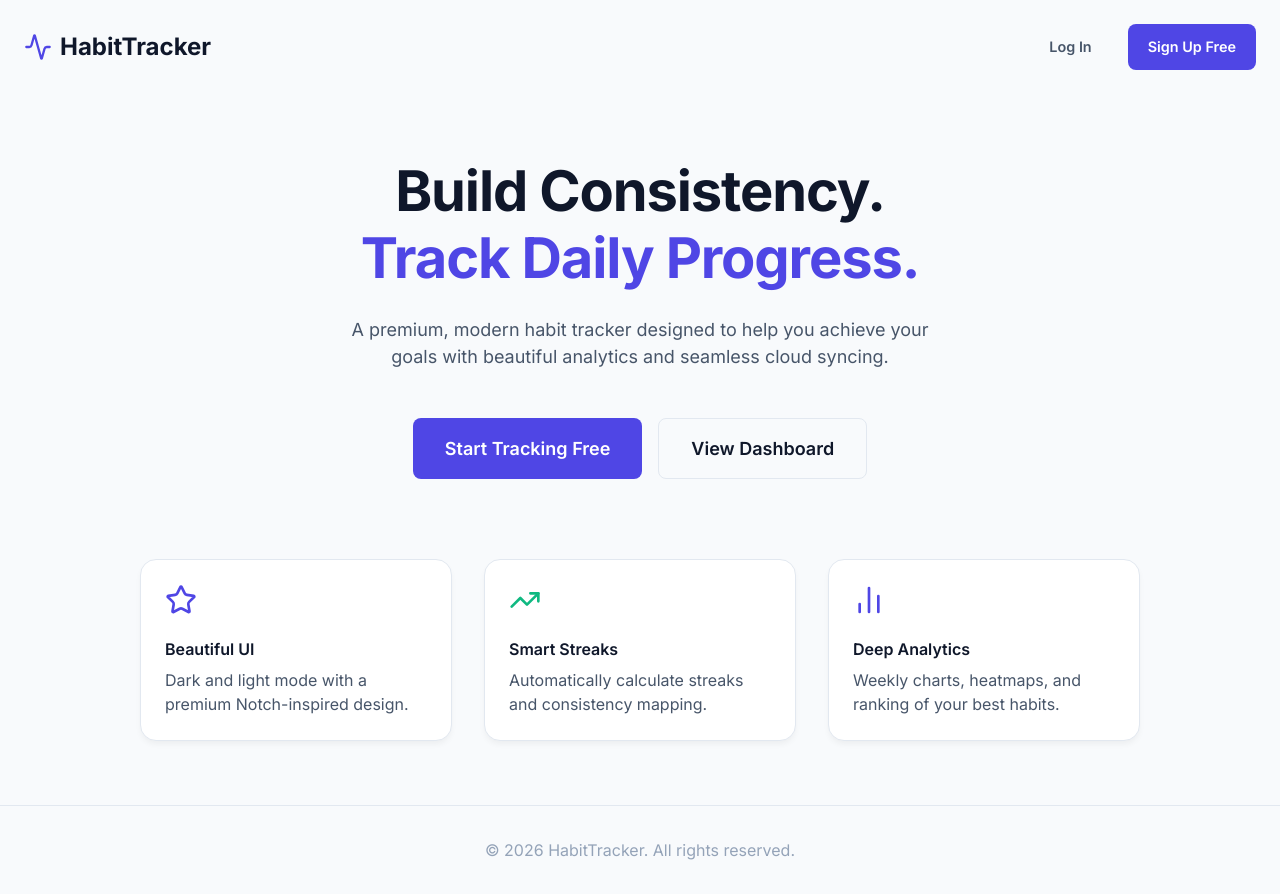
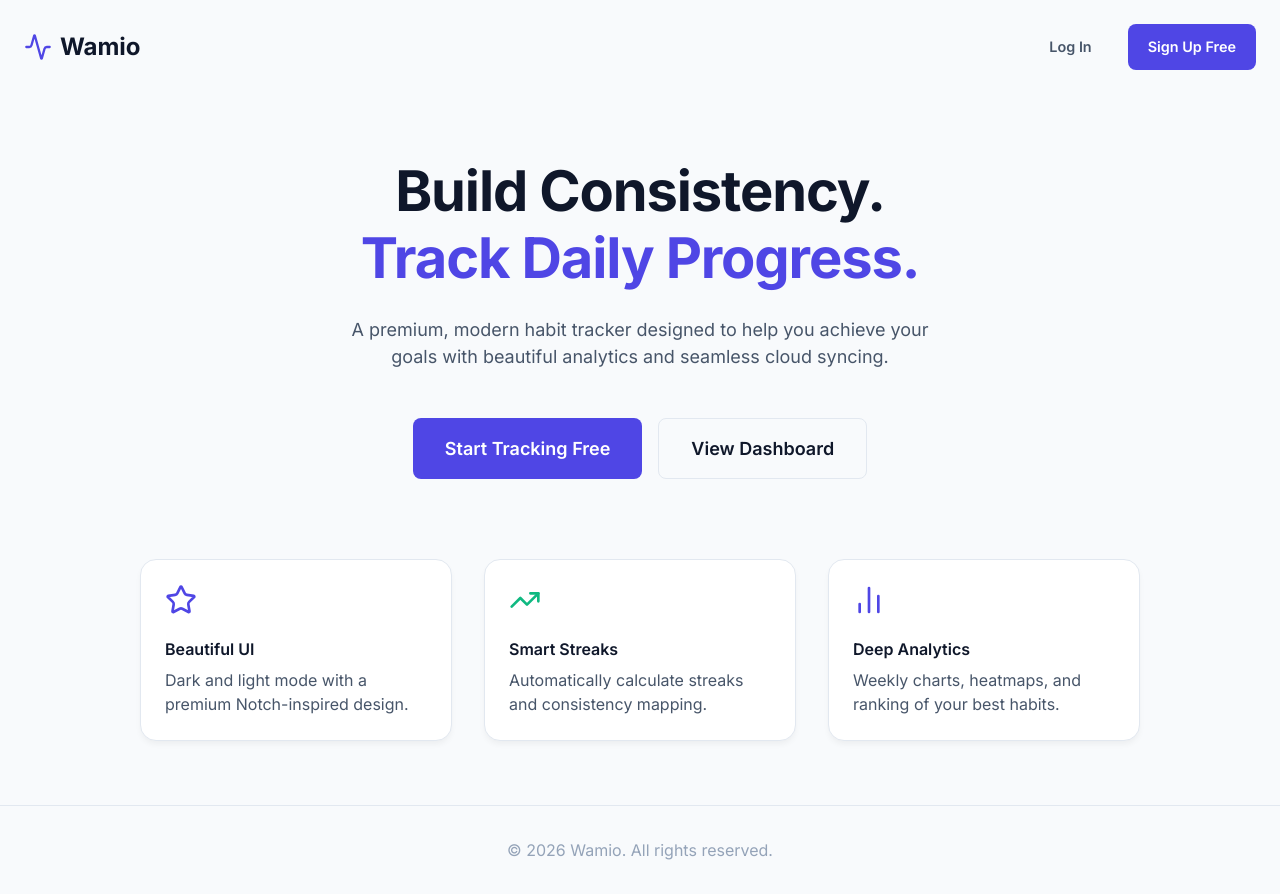
Before and after one commit to bhaveshcharan2/Habit-Tracker, a React (Vite) app: page / in a window 1280 px wide. Built offline with nearby package versions, Linux system fonts and the light colour scheme; no server answers.

Commit message:
updated features

```diff
--- a/index.html
+++ b/index.html
@@ -6,7 +6,7 @@
     <meta name="viewport" content="width=device-width, initial-scale=1.0" />
 
     <!-- Primary Meta Tags -->
-    <title>Habit Tracker | Build Better Habits Daily</title>
+    <title>Wamio | Build Better Habits Daily</title>
     <meta name="title" content="Habit Tracker | Build Better Habits Daily" />
     <meta name="description" content="A premium, modern habit tracker to help you build consistency, track daily progress, and achieve your goals with beautiful analytics." />
 
--- a/src/components/Layout.jsx
+++ b/src/components/Layout.jsx
@@ -22,8 +22,8 @@ export default function Layout({ children }) {
       <aside className="sidebar">
         <div className="sidebar-header">
           <Link to="/dashboard" className="logo">
-            <span style={{ color: 'white' }}>Habit</span>
-            <span style={{ color: 'var(--accent-color)' }}>Forge</span>
+            <span style={{ color: 'var(--text-primary)' }}>Wa</span>
+            <span style={{ color: 'var(--accent-color)' }}>mio</span>
           </Link>
         </div>
 
--- a/src/pages/Landing.jsx
+++ b/src/pages/Landing.jsx
@@ -12,7 +12,7 @@ export default function Landing() {
       <header className="container" style={{ display: 'flex', justifyContent: 'space-between', alignItems: 'center', padding: '1.5rem', width: '100%' }}>
         <div style={{ display: 'flex', alignItems: 'center', gap: '0.5rem', fontWeight: 'bold', fontSize: '1.5rem', color: 'var(--text-primary)' }}>
           <Activity color="var(--accent-color)" size={28} />
-          <span>HabitTracker</span>
+          <span>Wamio</span>
         </div>
         <div style={{ display: 'flex', gap: '1rem', alignItems: 'center' }}>
           <Link to="/login" className="btn btn-ghost">Log In</Link>
@@ -65,7 +65,7 @@ export default function Landing() {
 
       {/* Footer */}
       <footer style={{ padding: '2rem', textAlign: 'center', color: 'var(--text-placeholder)', borderTop: '1px solid var(--border-color)' }}>
-        <p>&copy; {new Date().getFullYear()} HabitTracker. All rights reserved.</p>
+        <p>&copy; {new Date().getFullYear()} Wamio. All rights reserved.</p>
       </footer>
     </div>
   );
--- a/src/pages/Login.jsx
+++ b/src/pages/Login.jsx
@@ -33,7 +33,7 @@ export default function Login() {
         <div style={{ display: 'flex', flexDirection: 'column', alignItems: 'center', marginBottom: '2rem' }}>
           <Link to="/" style={{ display: 'flex', alignItems: 'center', gap: '0.5rem', color: 'var(--text-primary)', marginBottom: '1.5rem' }}>
             <Activity color="var(--accent-color)" size={28} />
-            <span style={{ fontWeight: 'bold', fontSize: '1.5rem' }}>HabitTracker</span>
+            <span style={{ fontWeight: 'bold', fontSize: '1.5rem' }}>Wamio</span>
           </Link>
           <h2 className="h2">Welcome Back</h2>
           <p className="text-secondary text-sm mt-2">Log in to track your habits</p>
--- a/src/pages/Settings.jsx
+++ b/src/pages/Settings.jsx
@@ -139,7 +139,7 @@ export default function Settings() {
         <h2 className="h3" style={{ marginBottom: '1.5rem', color: 'var(--danger-color)' }}>Account Actions</h2>
         <p className="text-sm text-secondary mb-4">You can log back in securely at any time.</p>
         <button onClick={logout} className="btn" style={{ backgroundColor: 'var(--danger-bg)', color: 'var(--danger-color)', width: '100%', maxWidth: 'max-content' }}>
-          Log Out of HabitForge
+          Log Out of Wamio
         </button>
       </div>
     </>
--- a/src/pages/Signup.jsx
+++ b/src/pages/Signup.jsx
@@ -44,7 +44,7 @@ export default function Signup() {
         <div style={{ display: 'flex', flexDirection: 'column', alignItems: 'center', marginBottom: '2rem' }}>
           <Link to="/" style={{ display: 'flex', alignItems: 'center', gap: '0.5rem', color: 'var(--text-primary)', marginBottom: '1.5rem' }}>
             <Activity color="var(--accent-color)" size={28} />
-            <span style={{ fontWeight: 'bold', fontSize: '1.5rem' }}>HabitTracker</span>
+            <span style={{ fontWeight: 'bold', fontSize: '1.5rem' }}>Wamio</span>
           </Link>
           <h2 className="h2">Create Account</h2>
           <p className="text-secondary text-sm mt-2">Start your journey today</p>
```
